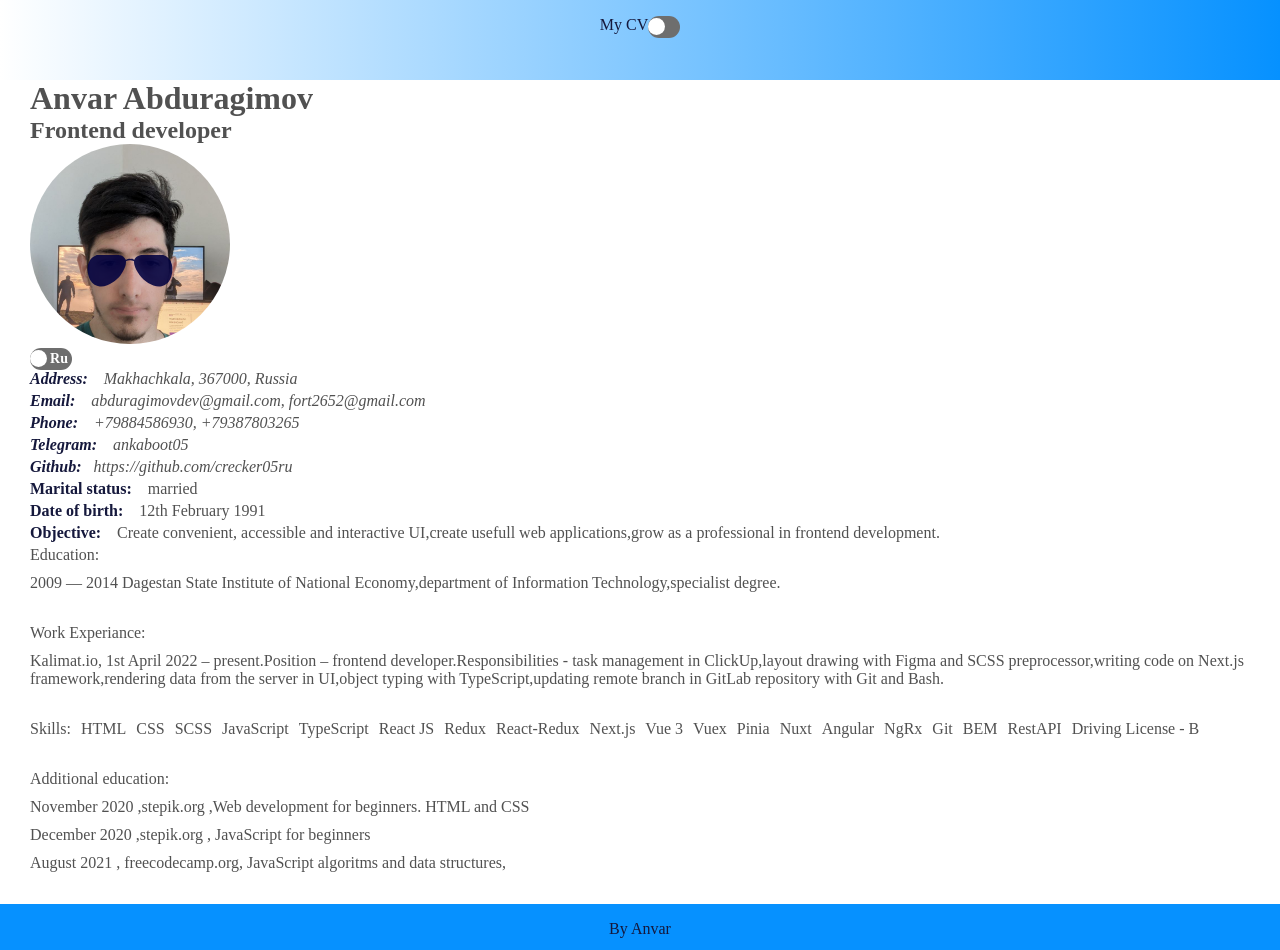
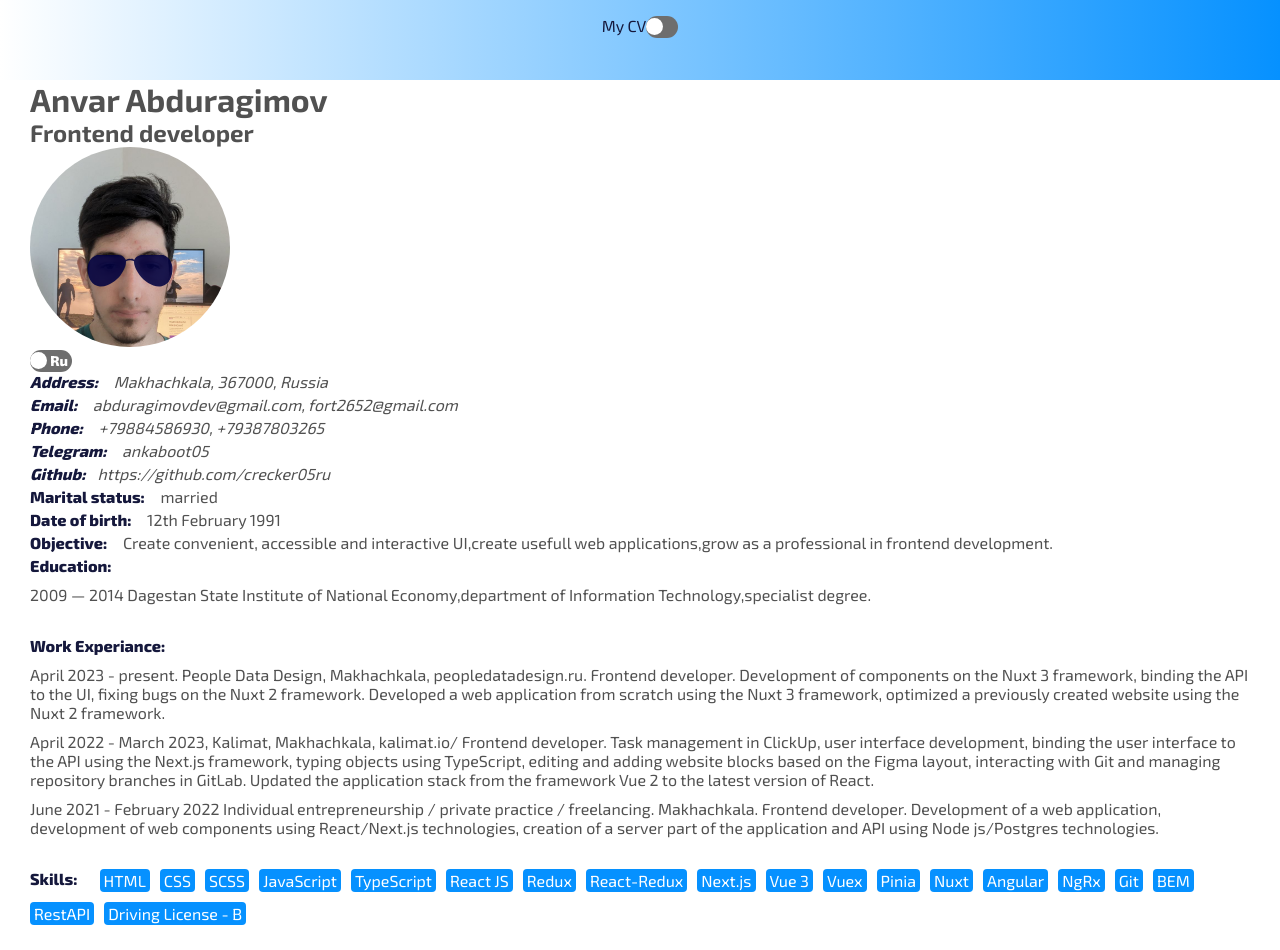
Before and after one commit to crecker05ru/abduragimov-cv, a Nuxt app: page / in a window 1280 px wide. Shown: the top 950 px of the page. Built offline with nearby package versions, Linux system fonts and the light colour scheme; no server answers.

Commit message:
add repos

```diff
--- a/assets/db/myCv.ts
+++ b/assets/db/myCv.ts
@@ -31,7 +31,7 @@ const myCv: CV = {
   "ru": {
     initials: "Анвар Абдурагимов",
     specialization: "Фронтенд разработчик",
-    address: "Makhachkala, 367000, Russia",
+    address: "Махачкала, 367000, Россия",
     profilePhoto: "images/profilephoto.jpg",
     contacts: {
       email: "abduragimovdev@gmail.com, fort2652@gmail.com",
@@ -53,7 +53,8 @@ const myCv: CV = {
     education: [
       "2009 — 2014  Дагестанский государственный институт народного хозяйства, Махачкала"
     ],
-    workExperience: [`Апрель 2023 — по настоящее время.People Data Design, Махачкала, peopledatadesign.ru.
+    workExperience: [
+    `Апрель 2023 — по настоящее время.People Data Design, Махачкала, peopledatadesign.ru.
     Frontend-разработчик
     Разработка компонентов на фреймворке Nuxt 3,привязывание API к UI,правка багов на фрэймворке Nuxt 2.
     Разработал веб приложение с нуля, используя фреймворк Nuxt 3,оптимизировал ранее созданный сайт на фреймворке Nuxt 2.`,
@@ -72,11 +73,13 @@ Frontend-разработчик
     skills: ["HTML", "CSS", "SCSS", "JavaScript", "TypeScript", "React JS","Redux","React-Redux", "Next.js","Vue 3","Vuex","Pinia", "Nuxt","Angular","NgRx","Git","BEM","RestAPI",
 
       "Водительские права - B"],
-    languages: ["Английский – B1","Русский - C3"],
+    languages: ["Английский – B1","Русский - C2"],
     additionalEducation : [
-        {name: "Ноябрь 2020 ,stepik.org ,Web development for beginners. HTML and CSS",certificateUrl:"https://stepik.org/cert/831092"},
-        {name: "Декабрь 2020  ,stepik.org , JavaScript for beginners",certificateUrl:"https://stepik.org/cert/836636"},
+        {name: "Ноябрь 2020 ,stepik.org ,Web разработка для начинающих. HTML and CSS",certificateUrl:"https://stepik.org/cert/831092"},
+        {name: "Декабрь 2020  ,stepik.org , JavaScript для начинающих",certificateUrl:"https://stepik.org/cert/836636"},
         {name: "Август 2021 , freecodecamp.org, JavaScript algoritms and data structures,",certificateUrl:"https://www.freecodecamp.org/certification/fcc61df5419-4666-479a-8c14-650407e6943c/javascript-algorithms-and-data-structures"},
+        {name: `Октябрь 2022 ,  JS/FE Pre-School 2022Q4 RS School, Frontend`,certificateUrl: "https://app.rs.school/certificate/s1vbxi29"},
+        {name: `Март 2023 JavaScript/Front-end 2023Q1 Roling Scopes School, Frontend`,certificateUrl: "https://app.rs.school/certificate/zefjkv1f"},
       ]
   },
   "en": {
@@ -101,14 +104,30 @@ Frontend-разработчик
     Ensuring cross-browser and cross-platform compatibility.
     The level of English is sufficient to read technical documentation and communicate on everyday topics.`,
     education: ["2009 — 2014  Dagestan State Institute of National Economy,department of Information Technology,specialist degree."],
-    workExperience: ["Kalimat.io, 1st April 2022 – present.Position – frontend developer.Responsibilities - task management in ClickUp,layout drawing with Figma and SCSS preprocessor,writing code on Next.js framework,rendering data from the server in UI,object typing with TypeScript,updating remote branch in GitLab repository with Git and Bash."],
+    workExperience: [
+      `April 2023 - present. People Data Design, Makhachkala, peopledatadesign.ru.
+     Frontend developer.
+     Development of components on the Nuxt 3 framework, binding the API to the UI, fixing bugs on the Nuxt 2 framework.
+     Developed a web application from scratch using the Nuxt 3 framework, optimized a previously created website using the Nuxt 2 framework.`,
+     `April 2022 - March 2023, Kalimat, Makhachkala, kalimat.io/
+    Frontend developer.
+    Task management in ClickUp, user interface development, binding the user interface to the API using the Next.js framework, typing objects using TypeScript, editing and adding website blocks based on the Figma layout, interacting with Git and managing repository branches in GitLab. Updated the application stack from the framework Vue 2 to the latest version of React.
+   `,
+   `June 2021 - February 2022
+   Individual entrepreneurship / private practice / freelancing.
+   Makhachkala.
+   Frontend developer.
+   Development of a web application, development of web components using React/Next.js technologies, creation of a server part of the application and API using Node js/Postgres technologies.`
+    ],
     skills: ["HTML", "CSS", "SCSS", "JavaScript", "TypeScript", "React JS","Redux","React-Redux", "Next.js","Vue 3","Vuex","Pinia", "Nuxt","Angular","NgRx","Git","BEM","RestAPI",
     "Driving License - B"],
-    languages: ["English – B1","Russian - C3"],
+    languages: ["English – B1","Russian - C2"],
       additionalEducation : [
         {name: "November 2020 ,stepik.org ,Web development for beginners. HTML and CSS",certificateUrl:"https://stepik.org/cert/831092"},
         {name: "December 2020  ,stepik.org , JavaScript for beginners",certificateUrl:"https://stepik.org/cert/836636"},
         {name: "August 2021 , freecodecamp.org, JavaScript algoritms and data structures,",certificateUrl:"https://www.freecodecamp.org/certification/fcc61df5419-4666-479a-8c14-650407e6943c/javascript-algorithms-and-data-structures"},
+        {name: `October 2022 ,  JS/FE Pre-School 2022Q4 RS School, Frontend`,certificateUrl: "https://app.rs.school/certificate/s1vbxi29"},
+        {name: `March 2023 JavaScript/Front-end 2023Q1 Roling Scopes School, Frontend`,certificateUrl: "https://app.rs.school/certificate/zefjkv1f"},
       ]
   }
 }
--- /dev/null
+++ b/assets/styles/fonts.scss
@@ -0,0 +1,34 @@
+
+@font-face {
+  font-family: "Exo2";
+  src: url("../fonts/Exo2-VariableFont_wght.ttf");
+  font-weight: 200;
+}
+
+@font-face {
+  font-family: "Exo2";
+  src: url("../fonts/Exo2-VariableFont_wght.ttf");
+  font-weight: 300;
+}
+
+@font-face {
+  font-family: "Exo2";
+  src: url("../fonts/Exo2-VariableFont_wght.ttf");
+  font-weight: 400;
+}
+
+@font-face {
+  font-family: "Exo2";
+  src: url("../fonts/Exo2-VariableFont_wght.ttf");
+  font-weight: 500;
+}
+@font-face {
+  font-family: "Exo2";
+  src: url("../fonts/Exo2-VariableFont_wght.ttf");
+  font-weight: 700;
+}
+@font-face {
+  font-family: "Exo2";
+  src: url("../fonts/Exo2-VariableFont_wght.ttf");
+  font-weight: 800;
+}
--- a/assets/styles/global.scss
+++ b/assets/styles/global.scss
@@ -1,9 +1,10 @@
 
-@import "variables";
+// @import "variables";
 // @import "default";
 // @import url('./variables.scss');
 @import "theme";
 @import url('./default.scss');
+@import url('./fonts.scss');
 
 * {
   margin: 0;
@@ -15,6 +16,7 @@
 body {
   height: 100%;
   -webkit-tap-highlight-color: rgba(0, 0, 0, 0);
+  font-family: "Exo2", sans-serif;
 }
 
 
--- a/assets/styles/theme.scss
+++ b/assets/styles/theme.scss
@@ -8,6 +8,8 @@
   --gradient-from-color2: #e1ca96;
   --gradient-to-color2: #a5671c;
   --header-background-color: #0691ff;
+  --item-background-color: #0691ff;
+  --item-text-color: #fff;
   --footer-background-color: #0691ff;
   --link-color: rgb(0, 150, 150);
   --link-hover-color :#7100b8;
@@ -30,6 +32,8 @@
   --footer-background-color: rgb(0, 23, 70);
   --link-color: rgb(0, 255, 255);
   --link-hover-color: #b700ff;
+  --item-background-color: #b700ff;
+  --item-text-color: #e8e8e8;
   --secondary-background-color: rgb(217, 134, 24);
   --alt-background-color: rgb(0, 182, 199);
   --svg-background-color: rgb(230, 230, 230);
--- a/nuxt.config.ts
+++ b/nuxt.config.ts
@@ -7,7 +7,7 @@ export default defineNuxtConfig({
       title: 'Frontend Developer Anvar Abduragimov',
       meta: [
         { name: 'viewport', content: 'width=device-width, initial-scale=1' },
-        { name: 'description', content: 'My CV' },
+        { name: 'description', content: 'My CV - Anvar Abduragimov.Frontend developer' },
         { name: 'apple-mobile-web-app-status-bar-style', content: 'black-translucent' },
       ],
     },
--- a/pages/index.vue
+++ b/pages/index.vue
@@ -8,7 +8,7 @@
       <img class="my-cv__profile-photo" alt="Profile photo" :src="currentCv.profilePhoto"/>
       </div>
     </header>
-    <section>
+    <section class="my-cv__section">
       <div class="my-cv__language-switch">
     <label class="my-cv__switch" :class="{'my-cv__switch-checked': languageCheckbox}">
     <span class="my-cv__switch-span"></span>
@@ -26,17 +26,23 @@
       <p class="my-cv__description-row"><span class="my-cv__description-key">{{ currentDescription.maritalStatus }}:</span> <span class="my-cv__description-value">{{ currentCv.maritalStatus }}</span></p>
       <p class="my-cv__description-row"><span class="my-cv__description-key">{{ currentDescription.dateOfBirth }}:</span> <span class="my-cv__description-value">{{ currentCv.dateOfBirth }}</span></p>
       <p class="my-cv__description-row"><span class="my-cv__description-key">{{ currentDescription.objective }}:</span> <span class="my-cv__description-value">{{ currentCv.objective }}</span></p>
-      <ul class="my-cv__list_column">{{ currentDescription.education }}:
+      <ul class="my-cv__list_column"><span class="my-cv__description-key">{{ currentDescription.education }}:</span>
         <li v-for="(ed,index ) in currentCv.education" :key="index">{{ ed }}</li>
       </ul>
-      <ul class="my-cv__list_column">{{ currentDescription.workExperience }}:
+      <ul class="my-cv__list_column"><span class="my-cv__description-key">{{ currentDescription.workExperience }}:</span>
         <li v-for="(exper,index ) in currentCv.workExperience" :key="index">{{ exper }}</li>
       </ul>
-      <ul class="my-cv__list_row">{{ currentDescription.skills }}:
-        <li v-for="(skill,index ) in currentCv.skills" :key="index">{{ skill }}</li>
+      <ul class="my-cv__list_row"><span class="my-cv__description-key">{{ currentDescription.skills }}:</span>
+        <li class="my-cv__skill-item" v-for="(skill,index ) in currentCv.skills" :key="index">{{ skill }}</li>
       </ul>
-      <ul class="my-cv__list_column">{{ currentDescription.additionalEducation }}:
-        <li v-for="(add,index ) in currentCv.additionalEducation" :key="index"><a :href="add.certificateUrl" target="blank">{{ add.name }}</a></li>
+      <ul class="my-cv__list_column"><span class="my-cv__description-key">{{ currentDescription.additionalEducation }}:</span>
+        <li class="my-cv__additional-item"  v-for="(add,index ) in currentCv.additionalEducation" :key="index"><a :href="add.certificateUrl" target="blank">{{ add.name }}</a></li>
+      </ul>
+      <p class="my-cv__description-row"><span class="my-cv__description-key">{{ currentDescription.aboutMe }}:</span> <span class="my-cv__description-value">{{ currentCv.aboutMe }}</span></p>
+    </section>
+    <section class="my-cv__section">
+      <ul class="my-cv__list_column"><span class="my-cv__description-key">{{ currentDescription.myRepos }}:<span>{{ repos?.length }}</span></span>
+        <li class="my-cv__repos-item"  v-for="(repo,index ) in repos" :key="index"><span class="my-cv__description-key">{{ currentDescription.name }}</span><span class="my-cv__description-value"><a :href="repo.html_url" target="blank">{{ repo.name }}</a></span> <span class="my-cv__description-key">{{ currentDescription.language }}</span><span class="my-cv__description-value">{{ repo.language }}</span> <span class="my-cv__description-key">{{ currentDescription.createdAt }}</span> <span class="my-cv__description-value">{{ new Date(repo.created_at).toLocaleDateString() }}</span></li>
       </ul>
     </section>
   </div>
@@ -44,6 +50,7 @@
 <script setup lang="ts">
 import { computed, onMounted, ref } from 'vue';
 import myCv from '../assets/db/myCv'
+import type {Repos} from '../types/repos'
 import type {CV,CVInfo} from '../assets/db/myCv';
 const descriptionMap = {
     "ru": {
@@ -60,7 +67,11 @@ const descriptionMap = {
         skills: "Навыки",
         additionalEducation: "Повышение квалификации",
         aboutMe: "Обо мне",
-        portfolio: "Портфолио"
+        portfolio: "Портфолио",
+        myRepos: "Мои репо",
+        name: "Название",
+        language: "Язык",
+        createdAt: "Создан"
 
     },
     "en":{
@@ -77,11 +88,15 @@ const descriptionMap = {
         skills: "Skills",
         additionalEducation: "Additional education",
         aboutMe: "About me",
-        portfolio: "Portfolio"
+        portfolio: "Portfolio",
+        myRepos: "My repos",
+        name: "Name",
+        language: "Language",
+        createdAt: "Created at"
 
     }
 }
-const repos = ref([])
+const repos = ref<Repos[]>()
 const currentLanguage = ref("en")
   const languageCheckbox = ref(false)
   const switchLanguage = () => {
@@ -93,8 +108,8 @@ const currentLanguage = ref("en")
     }
     // language.value === "en" ? language.value = "ru" : language.value = "en"
   }
-const currentCv = computed<CVInfo>(() => myCv[currentLanguage.value])
-const currentDescription = computed(() => descriptionMap[currentLanguage.value])
+const currentCv = computed<CVInfo>(() => myCv[currentLanguage.value as keyof CV])
+const currentDescription = computed(() => descriptionMap[currentLanguage.value as keyof typeof descriptionMap])
 onMounted(() => {
   (async () => {
     // const resp = await fetch("https://api.github.com/users/crecker05ru/repos")
@@ -105,7 +120,28 @@ onMounted(() => {
     // const resp1 = await fetch("https://api.github.com/repos/crecker05ru/abduragimov-cv")
     // const body1 = await resp1.json()
     // console.log(body1)
-    const resp1 = await fetch("https://api.github.com/repos/crecker05ru/abduragimov-cv/stats/code_frequency")
+    // const resp1 = await fetch("https://api.github.com/repos/crecker05ru/abduragimov-cv/stats/code_frequency")
+    const reposData = localStorage.getItem("reposData")
+    const updatedData = localStorage.getItem("updatedDate")
+    const currentTime = Date.now()
+    const diff = currentTime - Number(updatedData)
+    const hour = 1000* 60 * 60
+    console.log('diff',diff)
+    console.log('hour',hour)
+    console.log('diff > hour',diff > hour)
+    if(reposData){
+      repos.value = JSON.parse(reposData) as Repos[]
+    }else {
+    const resp = await fetch("https://api.github.com/users/crecker05ru/repos?sort=created&direction=desc")
+    // const resp = await fetch("https://api.github.com/users/crecker05ru/repos")
+    console.log(resp)
+    const body = await resp.json()
+    repos.value = body
+    const updatedDate = Date.now()
+    console.log('body',body)
+    localStorage.setItem("updatedDate",String(updatedDate))
+    localStorage.setItem("reposData",JSON.stringify(body))
+    }
 
   })()
 })
@@ -119,6 +155,9 @@ onMounted(() => {
     font-weight: 800;
     color: var(--secondary-text-color);
     margin-right: 12px;
+  }
+  &__section {
+    margin-bottom: 3rem;
   }
   // &__language-switch {
   //   display: absolute;
@@ -190,15 +229,29 @@ onMounted(() => {
   border-radius: 50%;
   object-fit: cover;
 }
+&__skill-item {
+  padding: 2px 4px;
+    background-color: var(--item-background-color);
+    color: var(--item-text-color);
+    border-radius: 4px;
+  }
+  &__additional-item {
+    width: fit-content;
+    padding: 2px 4px;
+    box-shadow: 0px 1px 2px 1px #575757;
+    border-radius: 4px;
+    transition: color,background-color 0.2s ease;
+    &:hover {
+      background-color: var(--link-hover-color);
+      color: var(--item-text-color);
+    }
+  }
 &__list {
   &_row {
   display: flex;
   flex-wrap: wrap;
   gap: 10px;
   margin-bottom: 2rem;
-
-
-
   }
   &_column {
   display: flex;
--- /dev/null
+++ b/types/repos.ts
@@ -0,0 +1,102 @@
+export interface Repos {
+  id: number
+  node_id: string
+  name: string
+  full_name: string
+  private: boolean
+  owner: Owner
+  html_url: string
+  description: any
+  fork: boolean
+  url: string
+  forks_url: string
+  keys_url: string
+  collaborators_url: string
+  teams_url: string
+  hooks_url: string
+  issue_events_url: string
+  events_url: string
+  assignees_url: string
+  branches_url: string
+  tags_url: string
+  blobs_url: string
+  git_tags_url: string
+  git_refs_url: string
+  trees_url: string
+  statuses_url: string
+  languages_url: string
+  stargazers_url: string
+  contributors_url: string
+  subscribers_url: string
+  subscription_url: string
+  commits_url: string
+  git_commits_url: string
+  comments_url: string
+  issue_comment_url: string
+  contents_url: string
+  compare_url: string
+  merges_url: string
+  archive_url: string
+  downloads_url: string
+  issues_url: string
+  pulls_url: string
+  milestones_url: string
+  notifications_url: string
+  labels_url: string
+  releases_url: string
+  deployments_url: string
+  created_at: string
+  updated_at: string
+  pushed_at: string
+  git_url: string
+  ssh_url: string
+  clone_url: string
+  svn_url: string
+  homepage: any
+  size: number
+  stargazers_count: number
+  watchers_count: number
+  language: string
+  has_issues: boolean
+  has_projects: boolean
+  has_downloads: boolean
+  has_wiki: boolean
+  has_pages: boolean
+  has_discussions: boolean
+  forks_count: number
+  mirror_url: any
+  archived: boolean
+  disabled: boolean
+  open_issues_count: number
+  license: any
+  allow_forking: boolean
+  is_template: boolean
+  web_commit_signoff_required: boolean
+  topics: any[]
+  visibility: string
+  forks: number
+  open_issues: number
+  watchers: number
+  default_branch: string
+}
+
+export interface Owner {
+  login: string
+  id: number
+  node_id: string
+  avatar_url: string
+  gravatar_id: string
+  url: string
+  html_url: string
+  followers_url: string
+  following_url: string
+  gists_url: string
+  starred_url: string
+  subscriptions_url: string
+  organizations_url: string
+  repos_url: string
+  events_url: string
+  received_events_url: string
+  type: string
+  site_admin: boolean
+}
```
Also changed, not shown: types/repo.ts (added, +105 -0 lines), assets/fonts/Exo2-VariableFont_wght.ttf (added).
